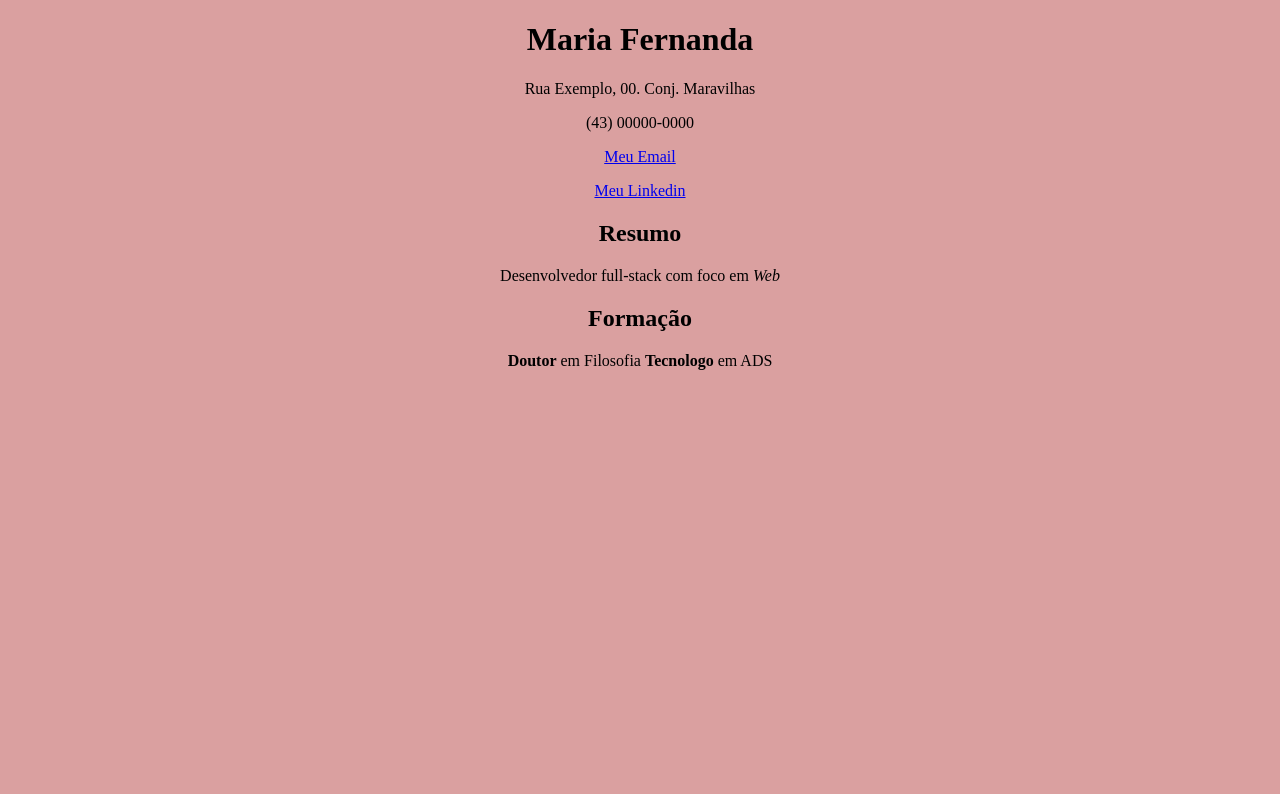
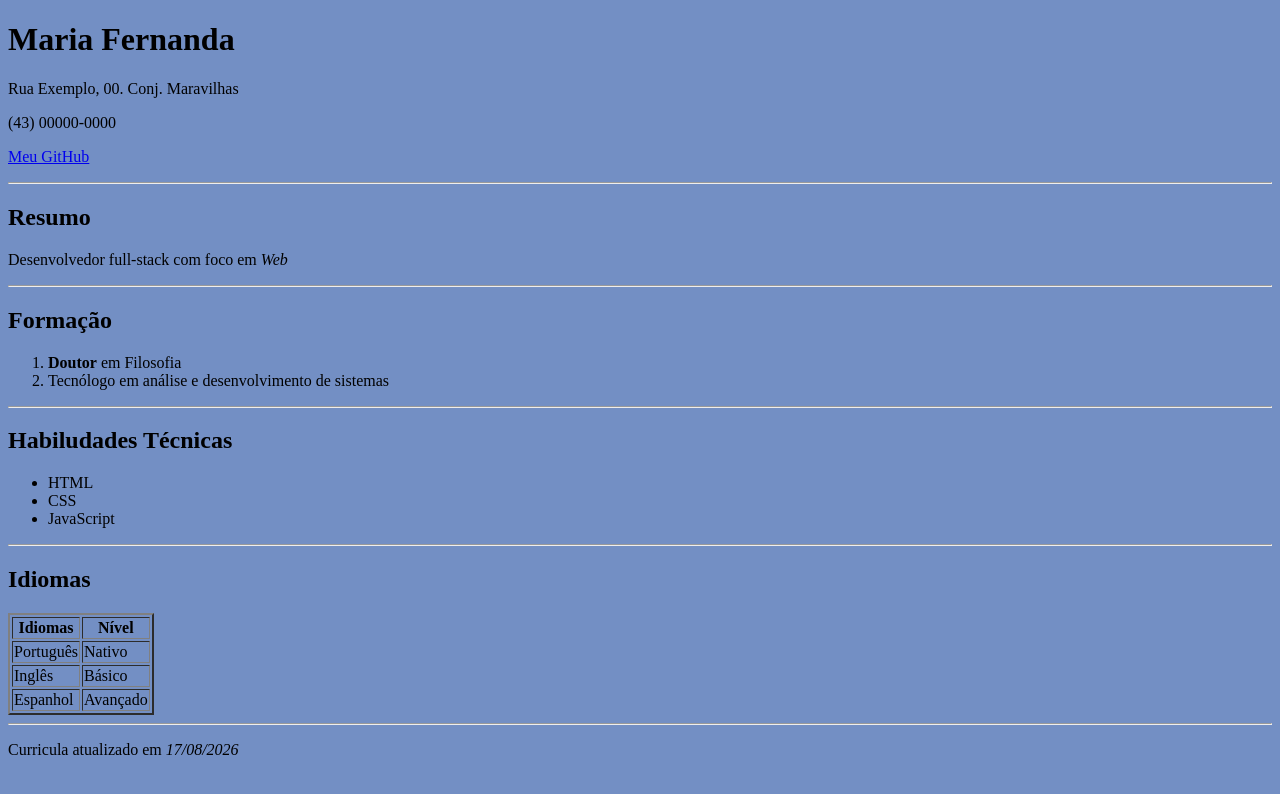
Before and after one commit to MaferCastilho/Front-end-web-bes, a plain HTML site: page aula-2/index.html in a window 1280 px wide. Drawn offline with Linux system fonts and the light colour scheme.

Commit message:
Terminei meu curriculo

```diff
--- a/aula-2/index.html
+++ b/aula-2/index.html
@@ -13,29 +13,61 @@
         <p>Rua Exemplo, 00. Conj. Maravilhas</p>
         <p>(43) 00000-0000 </p>
         <p>
-        <a href="mailto:castilhomariafer13@gmail.com">Meu Email</a>
-        </p>
-        <p>
-            <a href="https://www.linkedin.com/in/maria-fernanda-castilho-fernandes-3b0b1a1b6/" target="_blank">Meu Linkedin</a>
+        <a href="https://github.com/MaferCastilho">Meu GitHub</a>
         </p>
     </div>
-
-    <div id="corpo">
+    <hr>
+    <div id="principal">
         <div id="resumo">
             <h2>Resumo</h2>
             <p>
                 Desenvolvedor full-stack com foco em <i>Web</i>
             </p>
         </div>
+        <hr>
+        <div id="formacao">
+            <h2>Formação</h2>
+            <ol>
+                <li><b>Doutor</b> em Filosofia</li>
+                <li>Tecnólogo em análise e desenvolvimento de sistemas</li>
+            </ol>
+        </div>
+        <hr>
+        <div>
+            <h2>Habiludades Técnicas</h2>
+            <ul>
+                <li>HTML</li>
+                <li>CSS</li>
+                <li>JavaScript</li>
+            </ul>
+        </div>
+        <hr>
+        <div>
+            <h2>Idiomas</h2>
+            <table border="2">
+                <tr>
+                    <th>Idiomas</th>
+                    <th>Nível</th>
+                </tr>
+                <tr>
+                    <td>Português</td>
+                    <td>Nativo</td>
+                </tr>
+                <tr>
+                    <td>Inglês</td>
+                    <td>Básico</td>
+                </tr>
+                <tr>
+                    <td>Espanhol</td>
+                    <td>Avançado</td>
+                </tr>
+            </table>
+        </div>
     </div>
-    <div id="formacao">
-        <h2>Formação</h2>
-        <p>
-            <b>Doutor</b> em Filosofia
-            <b>Tecnologo</b> em ADS
-        </p>
+    <hr>
+    <div>
+        <P>Curricula atualizado em <i>17/08/2026</i></P>
+    </div>
+</body>
 
-    </div>
-    <div></div>
-</body>
 </html>
--- a/aula-2/style.css
+++ b/aula-2/style.css
@@ -1,5 +1,5 @@
 body{
-    background-color: rgb(218, 160, 160);
+    background-color: rgb(115, 143, 196);
     font-size: medium;
-    text-align: center;
+
 }
```
Also changed, not shown: 1 other file.
